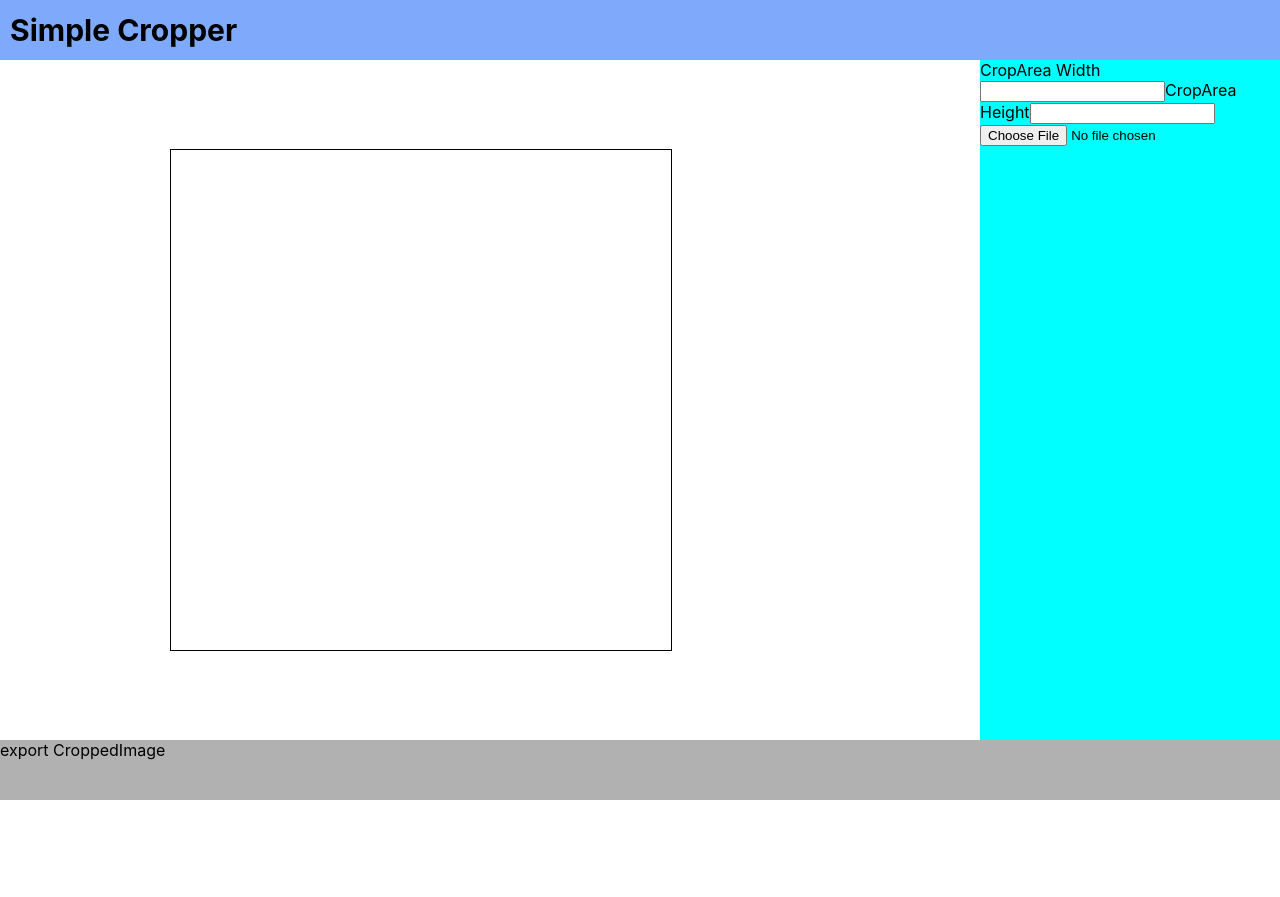
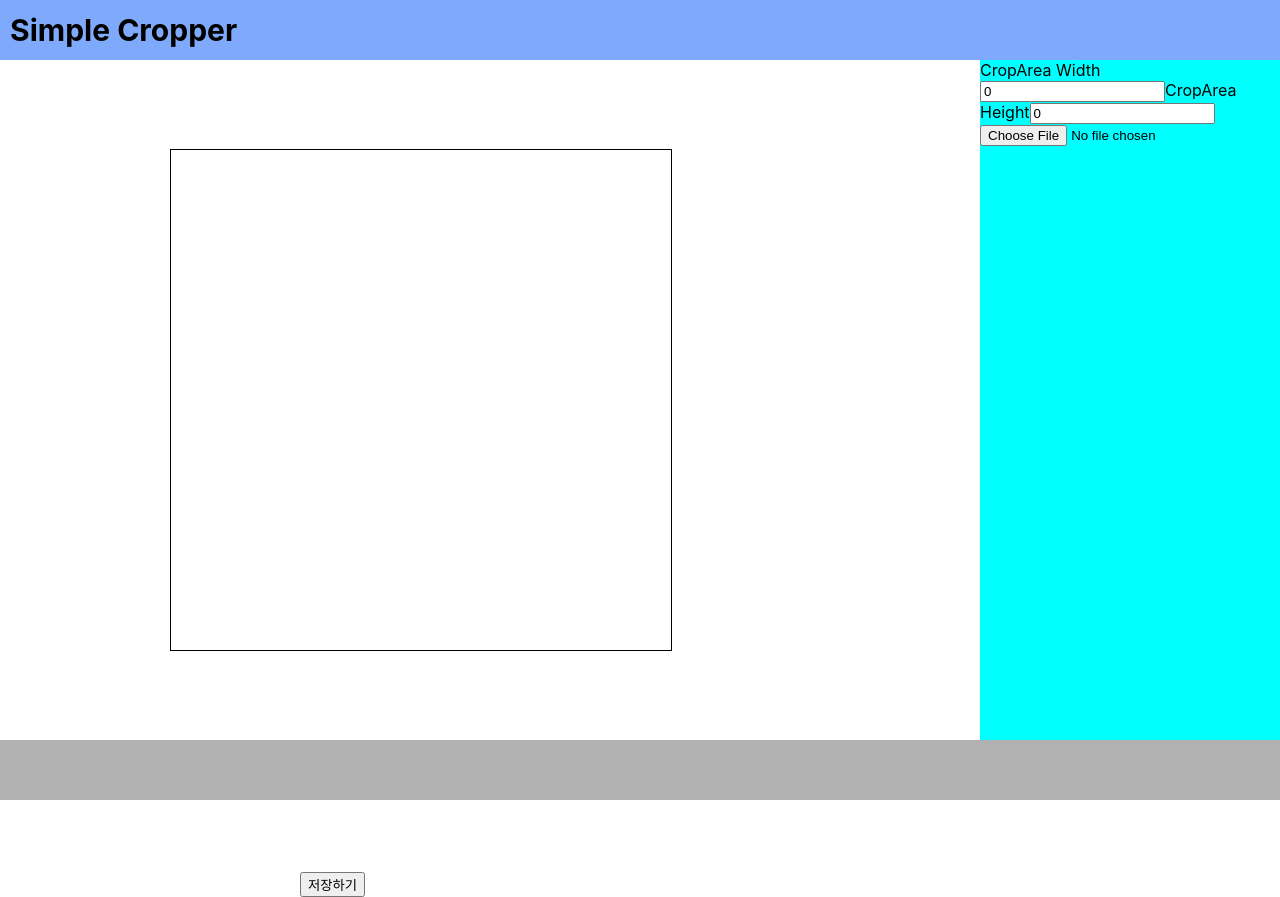
Before and after one commit to Ruderud/image-cropper, a React (Vite) app: page / in a window 1280 px wide. Before the commit the page ends 800 px from the top, so only its background shows below. Built offline with nearby package versions, Linux system fonts and the light colour scheme.

Commit message:
feat : canvasImageURL save

```diff
--- a/src/App.tsx
+++ b/src/App.tsx
@@ -1,26 +1,55 @@
 import { useState } from "react";
 import "./App.css";
+
 import CropArea from "./component/CropArea";
+import ExportImage from "./component/ExportImage";
 import Options from "./component/Options";
+
+import { CropAreaParams } from "./component/CropArea/types";
 
 export type ImageType = {
   file: File;
   url: string;
 };
 
+export const DISABLED_CROP_AREA: CropAreaParams = {
+  x: -100,
+  y: -100,
+  width: 0,
+  height: 0,
+  innerClickX: 0,
+  innerClickY: 0,
+};
+
+export const INITIAL_CROP_AREA: CropAreaParams = {
+  x: 50,
+  y: 50,
+  width: 100,
+  height: 100,
+  innerClickX: 0,
+  innerClickY: 0,
+};
+
 export default function App() {
   const [image, setImage] = useState<ImageType | undefined>();
+  const [cropArea, setCropArea] = useState<CropAreaParams>(DISABLED_CROP_AREA);
 
   return (
     <div className="app">
       <div className="app__topManu">Simple Cropper</div>
       <div className="app__cropArea">
-        <CropArea image={image} />
+        <CropArea image={image} cropArea={cropArea} setCropArea={setCropArea} />
       </div>
       <div className="app__options">
-        <Options setImage={setImage} />
+        <Options
+          cropArea={cropArea}
+          setCropArea={setCropArea}
+          setImage={setImage}
+        />
       </div>
-      <div className="app__export">export CroppedImage</div>
+      <div className="app__export">
+        <ExportImage image={image} cropArea={cropArea} />
+      </div>
     </div>
   );
 }
--- a/src/component/CropArea/index.tsx
+++ b/src/component/CropArea/index.tsx
@@ -1,6 +1,6 @@
 import { useEffect, useRef, useState } from "react";
 import "./style.css";
-import { ImageType } from "../../App";
+import { DISABLED_CROP_AREA, ImageType, INITIAL_CROP_AREA } from "../../App";
 import { CropAreaParams, Layer, Mode, MouseHold, MousePosition } from "./types";
 import { drawResizedImageLayer } from "./drawResizedImageLayer";
 import { drawCropAreaBox } from "./drawCropAreaBox";
@@ -11,33 +11,22 @@ export enum DEFAULT_LAYER_SIZE {
   HEIGHT = 500,
 }
 
-const DISABLED_CROP_AREA: CropAreaParams = {
-  x: -100,
-  y: -100,
-  width: 0,
-  height: 0,
-  innerClickX: 0,
-  innerClickY: 0,
-};
-
-const INITIAL_CROP_AREA: CropAreaParams = {
-  x: 50,
-  y: 50,
-  width: 100,
-  height: 100,
-  innerClickX: 0,
-  innerClickY: 0,
-};
 interface CropAreaProps {
   image?: ImageType;
+  cropArea: CropAreaParams;
+  setCropArea: React.Dispatch<React.SetStateAction<CropAreaParams>>;
 }
 
-export default function CropArea({ image }: CropAreaProps) {
+export default function CropArea({
+  image,
+  cropArea,
+  setCropArea,
+}: CropAreaProps) {
   const [layerSize, setLayerSize] = useState<Layer>({
     width: DEFAULT_LAYER_SIZE.WIDTH,
     height: DEFAULT_LAYER_SIZE.HEIGHT,
   });
-  const [cropArea, setCropArea] = useState<CropAreaParams>(DISABLED_CROP_AREA);
+  // const [cropArea, setCropArea] = useState<CropAreaParams>(DISABLED_CROP_AREA);
   const [mode, setMode] = useState<Mode>("NONE");
   const [isMouseHold, setIsMouseHold] = useState<MouseHold>(false);
   const [mousePosition, setMousePosition] = useState<MousePosition>(false);
@@ -71,7 +60,6 @@ export default function CropArea({ image }: CropAreaProps) {
     };
 
     setMode("CROP");
-    console.log("이미지그리기끝");
   };
 
   const drawCropAreaLayer = () => {
@@ -83,7 +71,6 @@ export default function CropArea({ image }: CropAreaProps) {
       const canvas = cropAreaLayer.current;
       const canvasCtx = canvas?.getContext("2d");
       if (canvas) {
-        console.log(canvas.width);
         canvasCtx?.clearRect(0, 0, canvas.width, canvas.height);
       }
 
@@ -221,6 +208,7 @@ export default function CropArea({ image }: CropAreaProps) {
   };
 
   useEffect(drawRawImageLayer, [image]);
+  //requestAnimationFrame 적용필요
   useEffect(drawCropAreaLayer, [layerSize, cropArea, mode]);
   useEffect(handleCursorStyle, [mousePosition]);
 
--- /dev/null
+++ b/src/component/ExportImage/index.tsx
@@ -0,0 +1,52 @@
+import { useEffect, useRef } from "react";
+import { ImageType } from "../../App";
+import { CropAreaParams } from "../CropArea/types";
+
+interface ExportProps {
+  image?: ImageType;
+  cropArea: CropAreaParams;
+}
+
+export default function ExportImage({ image, cropArea }: ExportProps) {
+  const croppedImageLayer = useRef<HTMLCanvasElement>(null);
+  const imageDownloadLink = useRef<HTMLLinkElement>(null);
+
+  const handleSaveBtn = () => {
+    if (!image) return console.log("저장할 이미지 원본없음");
+
+    const cropCanvas = croppedImageLayer.current;
+
+    // if (!saveImageURL) return;
+    // imageDownload(saveImageURL);
+  };
+
+  useEffect(() => {
+    if (!image) return console.log("크롭할이미지 원본없음");
+    const cropCanvas = croppedImageLayer.current;
+    const cropCanvasCtx = cropCanvas?.getContext("2d");
+
+    if (cropCanvas) {
+      cropCanvasCtx?.clearRect(0, 0, cropArea.width, cropArea.height);
+    }
+
+    const img = new Image();
+    img.src = image.url;
+    cropCanvasCtx?.drawImage(img, 0, 0, cropArea.width, cropArea.height);
+  }, [cropArea]);
+
+  return (
+    <>
+      <canvas ref={croppedImageLayer}></canvas>
+      <button onClick={handleSaveBtn}>저장하기</button>
+    </>
+  );
+}
+
+const imageDownload = (imageURL: string): void => {
+  const link = document.createElement("a");
+  link.href = imageURL;
+  link.setAttribute("download", "resizedImage.png");
+  document.body.appendChild(link);
+  link.click();
+  document.body.removeChild(link);
+};
--- a/src/component/Options/index.tsx
+++ b/src/component/Options/index.tsx
@@ -1,11 +1,18 @@
 import { ImageType } from "../../App";
+import { CropAreaParams } from "../CropArea/types";
 import "./style.css";
 
 interface OptionsProps {
+  cropArea: CropAreaParams;
+  setCropArea: React.Dispatch<React.SetStateAction<CropAreaParams>>;
   setImage: React.Dispatch<React.SetStateAction<ImageType | undefined>>;
 }
 
-export default function Options({ setImage }: OptionsProps) {
+export default function Options({
+  cropArea,
+  setCropArea,
+  setImage,
+}: OptionsProps) {
   const handleImageUpload = (evt: React.ChangeEvent<HTMLInputElement>) => {
     if (!evt.target.files) return;
 
@@ -33,12 +40,32 @@ export default function Options({ setImage }: OptionsProps) {
     }
   };
 
+  const handleCropAreaSize = (evt: React.ChangeEvent<HTMLInputElement>) => {
+    const { value, name } = evt.target;
+    setCropArea({
+      ...cropArea,
+      [name]: Number(value),
+    });
+  };
+
   return (
     <div className="options__container">
       <label htmlFor="cropAreaHandler__width">CropArea Width</label>
-      <input className="cropAreaHandler__width" type="number" />
+      <input
+        className="cropAreaHandler__width"
+        type="number"
+        name="width"
+        value={cropArea.width}
+        onChange={handleCropAreaSize}
+      />
       <label htmlFor="cropAreaHandler__height">CropArea Height</label>
-      <input className="cropAreaHandler__height" type="number" />
+      <input
+        className="cropAreaHandler__height"
+        type="number"
+        name="height"
+        value={cropArea.height}
+        onChange={handleCropAreaSize}
+      />
       <input
         className="imageUpload"
         type="file"
```
Also changed, not shown: src/component/CropArea/drawCropAreaBox.ts (+8 -3 lines).
